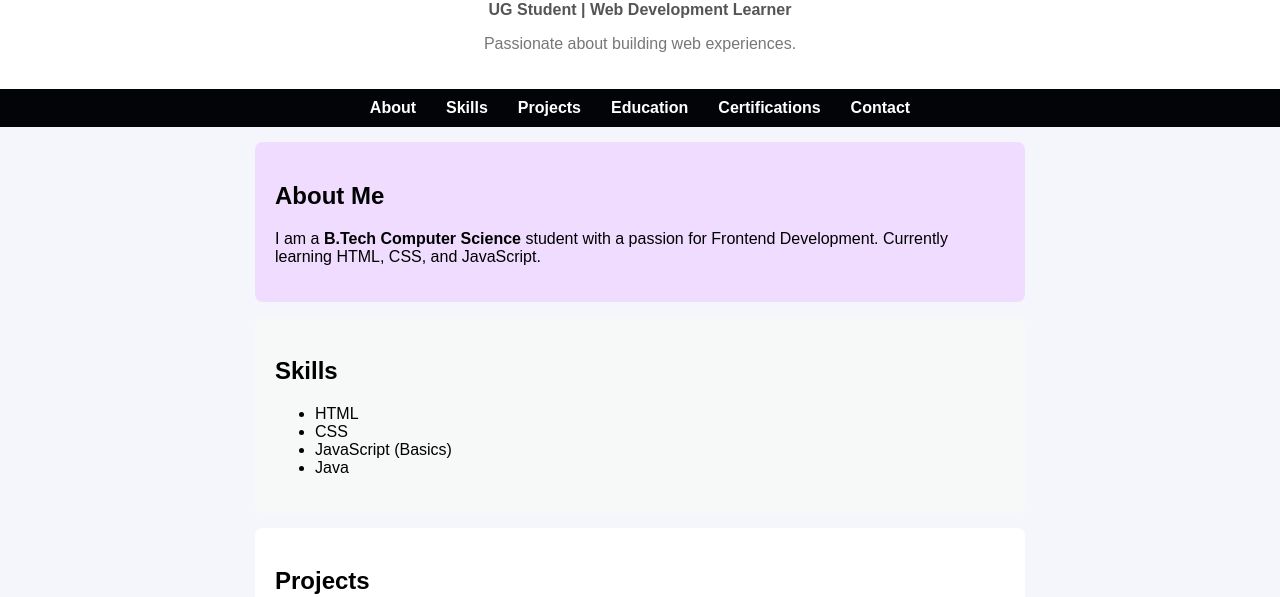
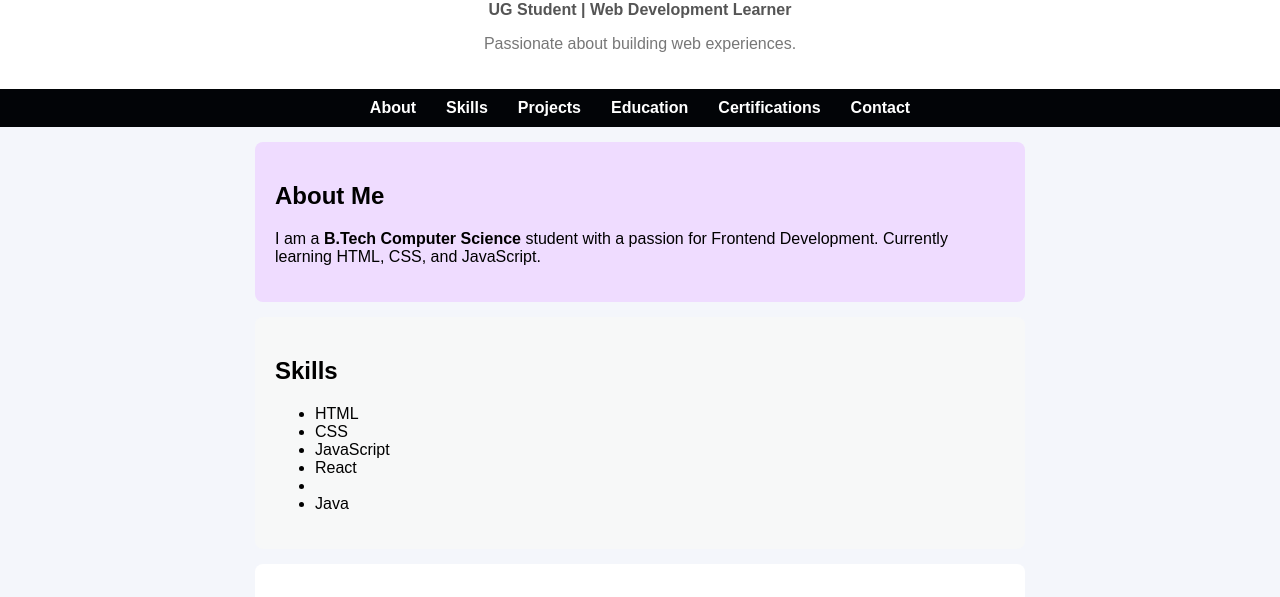
Before and after one commit to suraramdeekshith-sketch/Portfolio, a plain HTML site: page index.html in a window 1280 px wide. Shown: the part 203-800 px from the top of the page. Drawn offline with Linux system fonts and the light colour scheme.

Commit message:
Update index.html

```diff
--- a/index.html
+++ b/index.html
@@ -41,7 +41,8 @@
         <ul>
             <li>HTML</li>
             <li>CSS</li>
-            <li>JavaScript (Basics)</li>
+            <li>JavaScript </li>
+            <li>React<li>
             <li>Java</li>
         </ul>
     </section>
```
